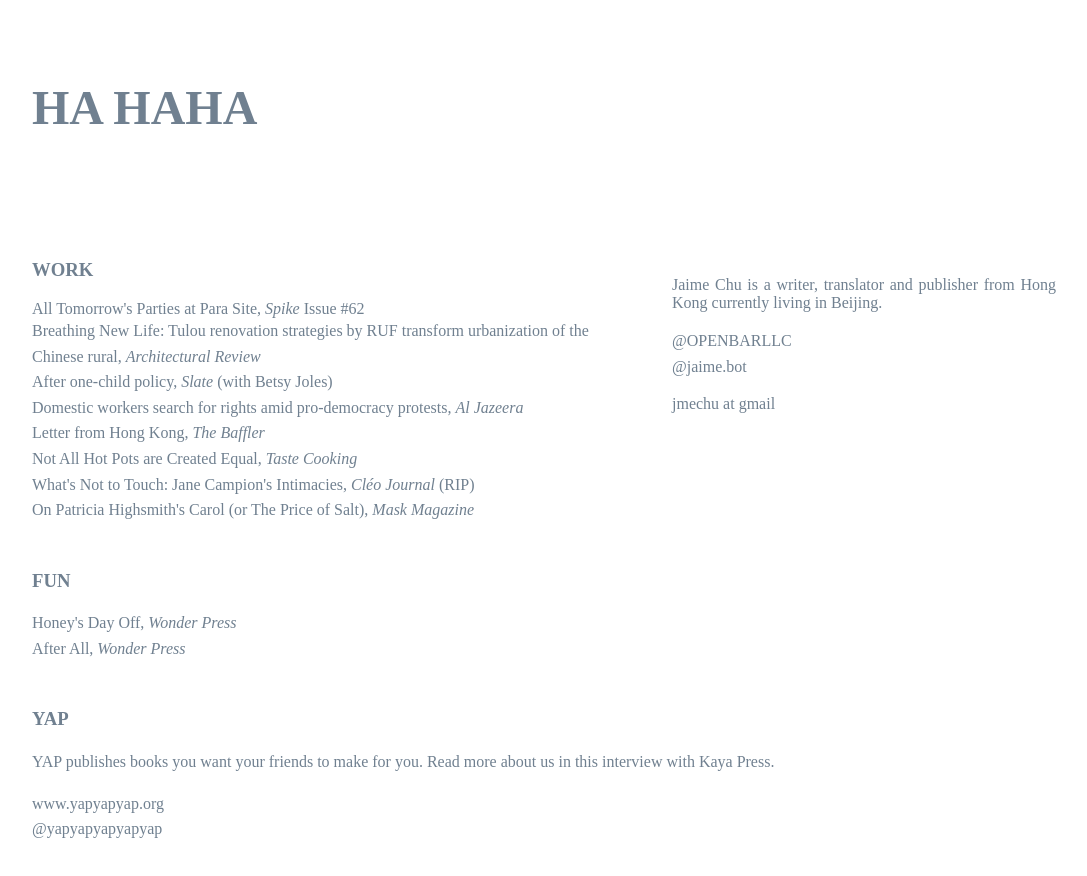
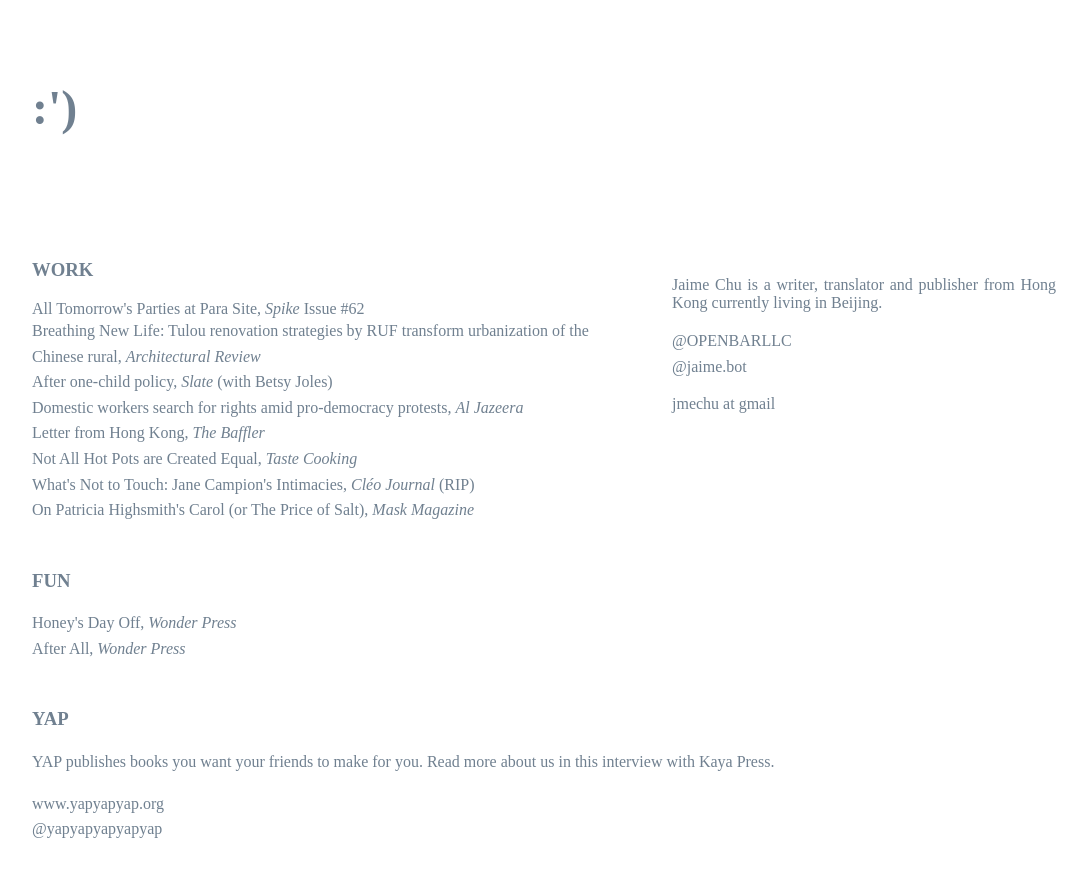
Before and after one commit to jaimebot/jaimebot.github.io, a plain HTML site: page index.html in a window 1280 px wide. Shown: the whole page, without its empty margins (96-1183 px from the left). Drawn offline with Linux system fonts and the light colour scheme.

Commit message:
Update index.html

```diff
--- a/index.html
+++ b/index.html
@@ -30,7 +30,7 @@ Enter your name here, this is what appears in the tab label on a browser.
 <!--
 This is your name that appears at the top of the webpage
  -->
-<h1 class="name">ha haha</h1>
+<h1 class="name">:')</h1>
 
 <!--
 The below space is used for filling in your bio, if you dont want a bio delete everything below.
```
